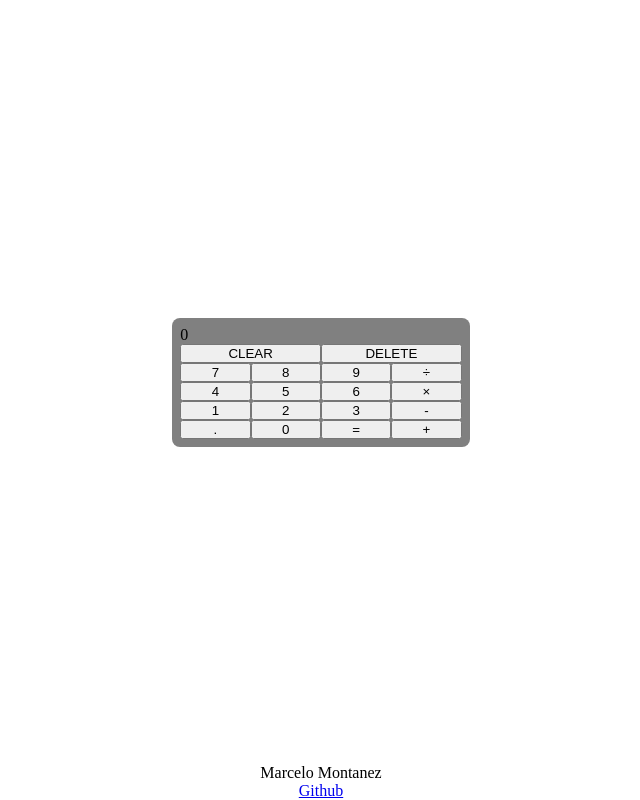
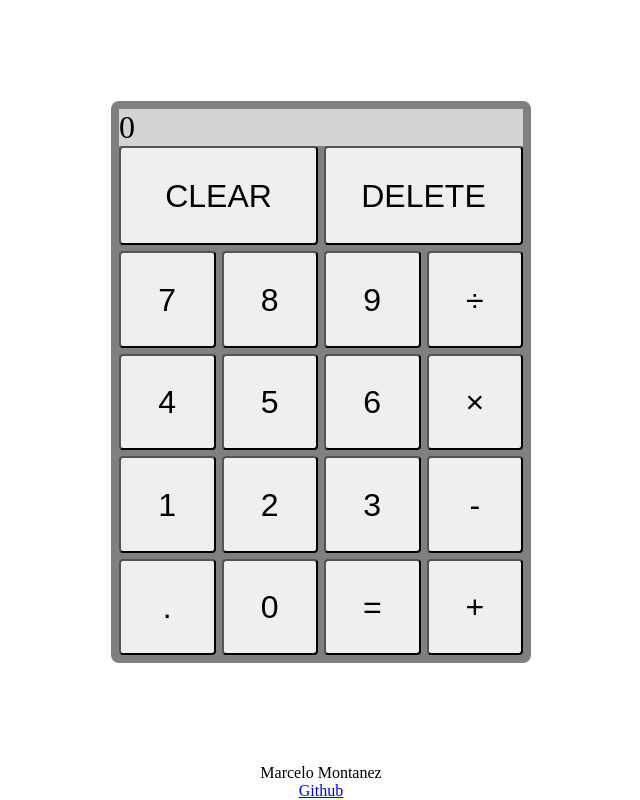
Before and after one commit to marcelojmontanez/calculator, a plain HTML site: page index.html in a window 1280 px wide. Shown: the whole page, without its empty margins (319-959 px from the left). Drawn offline with Linux system fonts and the light colour scheme.

Commit message:
Redo UI
Add gaps between buttons, set screen background color distinct from
calculator's, and resized calculator to fill up more of the screen.

```diff
--- a/calc.css
+++ b/calc.css
@@ -25,22 +25,35 @@ main {
 }
 
 .calculator {
-    background: grey;
+    background-color: gray;
     padding: 8px;
     border-radius: 8px;
+    width: min(90vw, 420px);
+    font-size: 2em;
+}
+
+.screen {
+    background-color: lightgray;
 }
 
 .button-grid {
+    --gap: 6px;
     display: flex;
     flex-wrap: wrap;
+    gap: var(--gap);
 }
 
 .button-grid > .btn {
-    flex: 0 0 calc(100% / 4);
+    flex: 0 0 calc((100% - 3 * var(--gap)) / 4);
+    aspect-ratio: 1;
+    font-size: inherit;
+    line-height: 1;
+    border-radius: 4px;
 }
 
-.button-grid > .span-2 {
-    flex: 0 0 50%;
+.button-grid > .btn-wide {
+    flex: 0 0 calc((100% - var(--gap)) / 2);
+    aspect-ratio: 2;
 }
 
 footer {
--- a/index.html
+++ b/index.html
@@ -15,10 +15,10 @@
                     <div class="screen-current">0</div>
                 </div>
                 <div class="button-grid">
-                    <button class="btn span-2" id="clearBtn">
+                    <button class="btn btn-red btn-wide" id="clearBtn">
                         CLEAR
                     </button>
-                    <button class="btn span-2" id="deleteBtn">
+                    <button class="btn btn-wide" id="deleteBtn">
                         DELETE
                     </button>
 
```
